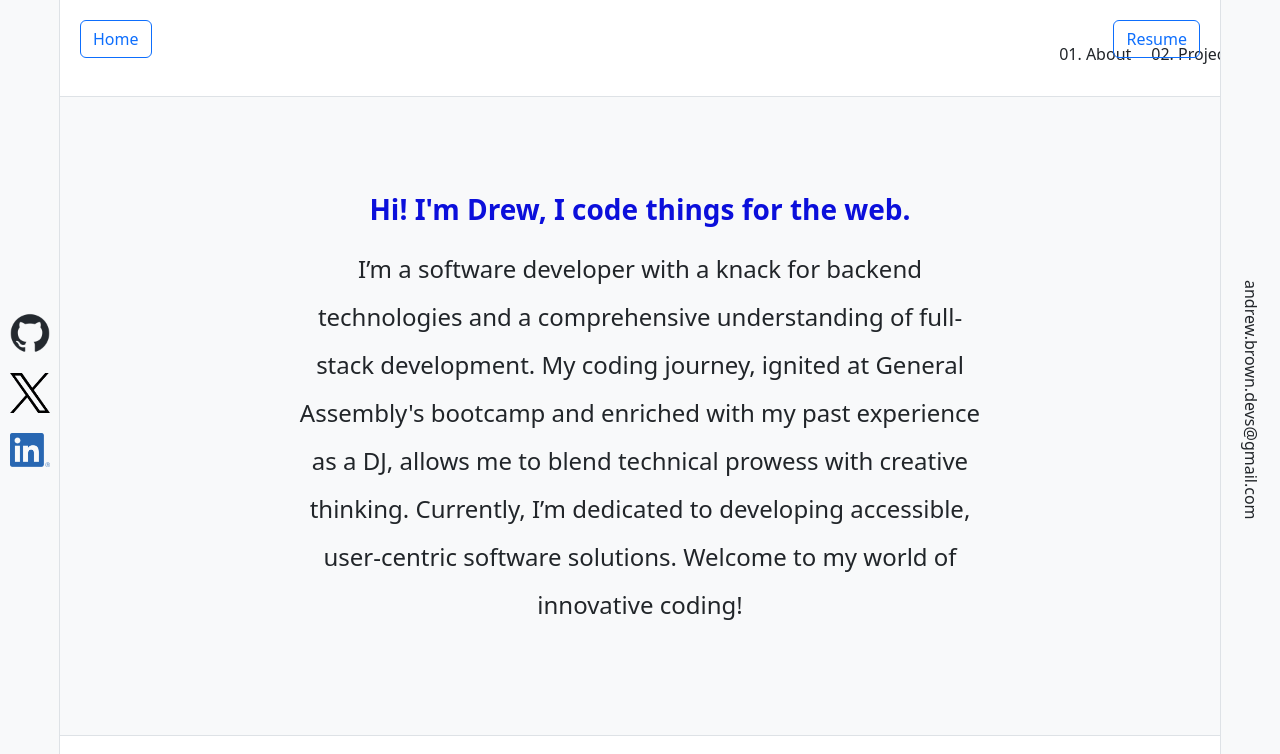
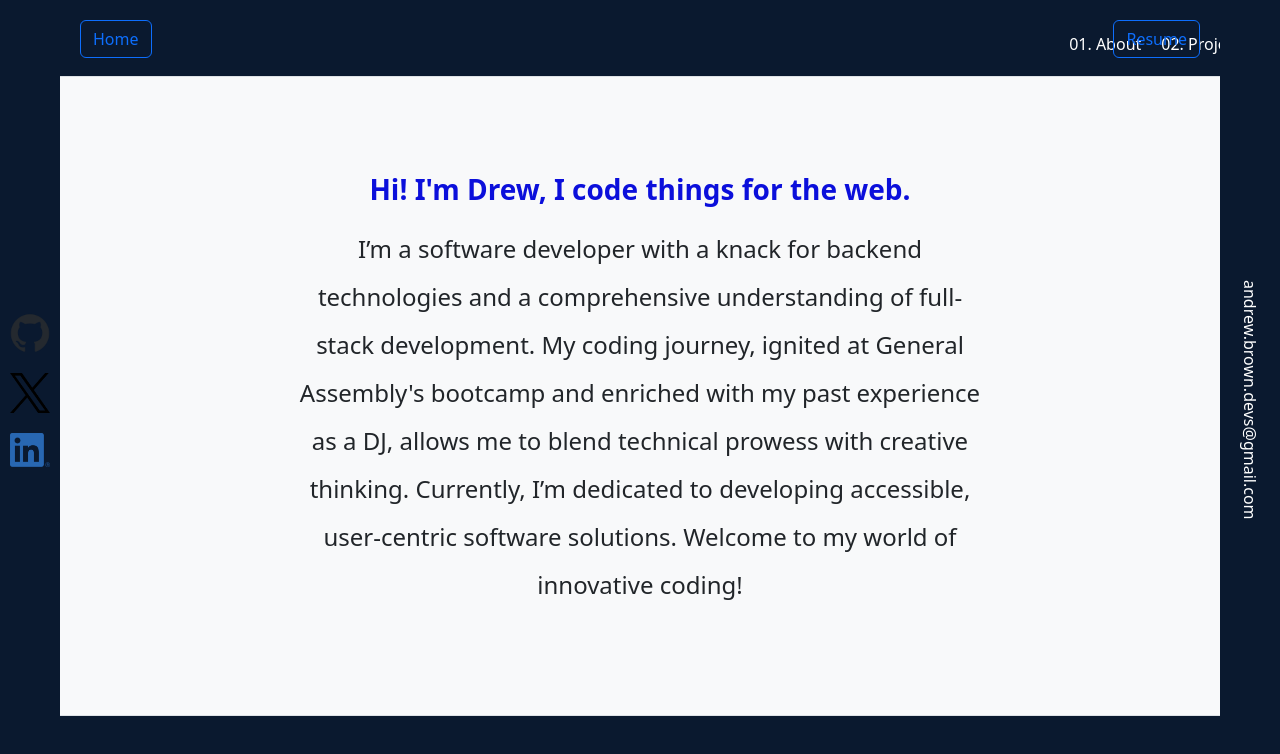
Before and after one commit to drewkybrown/portfolio, a React (Vite) app: page / in a window 1280 px wide. Shown: the top 754 px of the page. Built offline with nearby package versions, Linux system fonts and the light colour scheme; a small style sheet from the web is missing.

Commit message:
overall styling to app

```diff
--- a/src/App.css
+++ b/src/App.css
@@ -1,6 +1,13 @@
 html {
-  scroll-behavior: smooth;
+  height: 100%;
 }
+
+body {
+  margin: 0;
+  height: 100%;
+  background-color: #0a192f;
+}
+
 #root {
   max-width: 1280px;
   margin: 0 auto;
--- a/src/components/EmailSidebar.jsx
+++ b/src/components/EmailSidebar.jsx
@@ -1,14 +1,14 @@
 import React from "react";
+import { Link } from "react-router-dom";
 import "../styles/components.css";
 
 function EmailSidebar() {
   return (
-    // Use Bootstrap classes along with other custom class
-    <div className="email-sidebar position-fixed top-0 end-0 bg-light border-start">
+    <div className="email-sidebar position-fixed top-0 end-0">
       <div className="email-container d-flex flex-column align-items-center justify-content-center h-100">
         <a
           href="mailto:andrew.brown.devs@gmail.com"
-          className="p-3 text-decoration-none text-dark"
+          className="email-text p-3 text-decoration-none email-text-custom"
         >
           andrew.brown.devs@gmail.com
         </a>
--- a/src/styles.css
+++ b/src/styles.css
@@ -21,12 +21,11 @@ html {
   left: 0; /* Align to the left */
   width: 60px; /* Set a fixed width */
   height: 100vh; /* Full viewport height */
-  background-color: #f8f9fa; /* Light background, change as needed */
+  background-color: #0a192f; /* Light background, change as needed */
   display: flex;
   flex-direction: column;
   align-items: center;
   justify-content: center;
-  border-right: 1px solid #dee2e6; /* Right border for a distinct sidebar */
 }
 
 /* Style the links */
@@ -41,7 +40,7 @@ html {
 
 .sidebar a {
   text-decoration: none;
-  color: #fff;
+  color: #0a192f;
   font-weight: bold;
   font-size: 18px;
   transition: color 0.3s ease; /* Smooth color transition on hover */
@@ -61,5 +60,5 @@ html {
 
 /* Style individual logos */
 .sidebar img[src*="github-mark"] {
-  border-color: #333; /* Change border color for GitHub logo */
+  border-color: #f5f0f0; /* Change border color for GitHub logo */
 }
--- a/src/styles/components.css
+++ b/src/styles/components.css
@@ -1,13 +1,12 @@
 /* Email sidebar styling */
+
 .email-sidebar {
   position: fixed;
   top: 0;
   right: 0;
   height: 100vh;
   width: 60px; /* Adjust width as necessary */
-  background-color: #333;
-  color: #fff;
-  padding: 20px;
+  background-color: #0a192f;
   display: flex;
   flex-direction: column;
   align-items: center; /* Center items horizontally */
@@ -15,21 +14,27 @@
 
 .email-container {
   writing-mode: vertical-rl; /* Display text vertically */
-  transform: rotate(0deg); /* Rotate text to display from bottom to top */
+  position: fixed;
+
   text-align: center; /* Center the text */
+  background-color: #0a192f;
 }
 
 .email-container a {
-  color: #fff;
   text-decoration: none;
   word-break: break-all; /* Break the email address if it's too long */
 }
 
+.email-text-custom {
+  color: white;
+}
+
 /* Style for the entire header */
 .header-container {
-  background-color: white; /* Light grey background */
-  padding: 10px; /* Padding around the header */
+  background-color: #0a192f; /* Light grey background */ /* Padding around the header */
+  color: white;
 }
+/* email text styling */
 
 .nav-box {
   display: flex; /* Flexbox layout */
--- a/src/styles/pages.css
+++ b/src/styles/pages.css
@@ -4,7 +4,7 @@
 
 .home-container {
   /* Add custom container styles here */
-  background-color: white;
+  background-color: #0a192f;
   padding: 20px;
   border-radius: 5px;
 }
@@ -30,9 +30,10 @@
 /* Container styles */
 .custom-about-container {
   /* Add custom container styles here */
-  background-color: white;
+  background-color: #0a192f;
   padding: 20px;
   border-radius: 5px;
+  color: white;
 }
 
 /* Heading styles "About Me" */
@@ -52,7 +53,7 @@
 /* List item styles for skills */
 .custom-list-item {
   /* Add custom list item styles here */
-  color: #dbe0e7;
+  color: #f3f5fa;
 }
 
 /* Icon styles for skills items */
```
